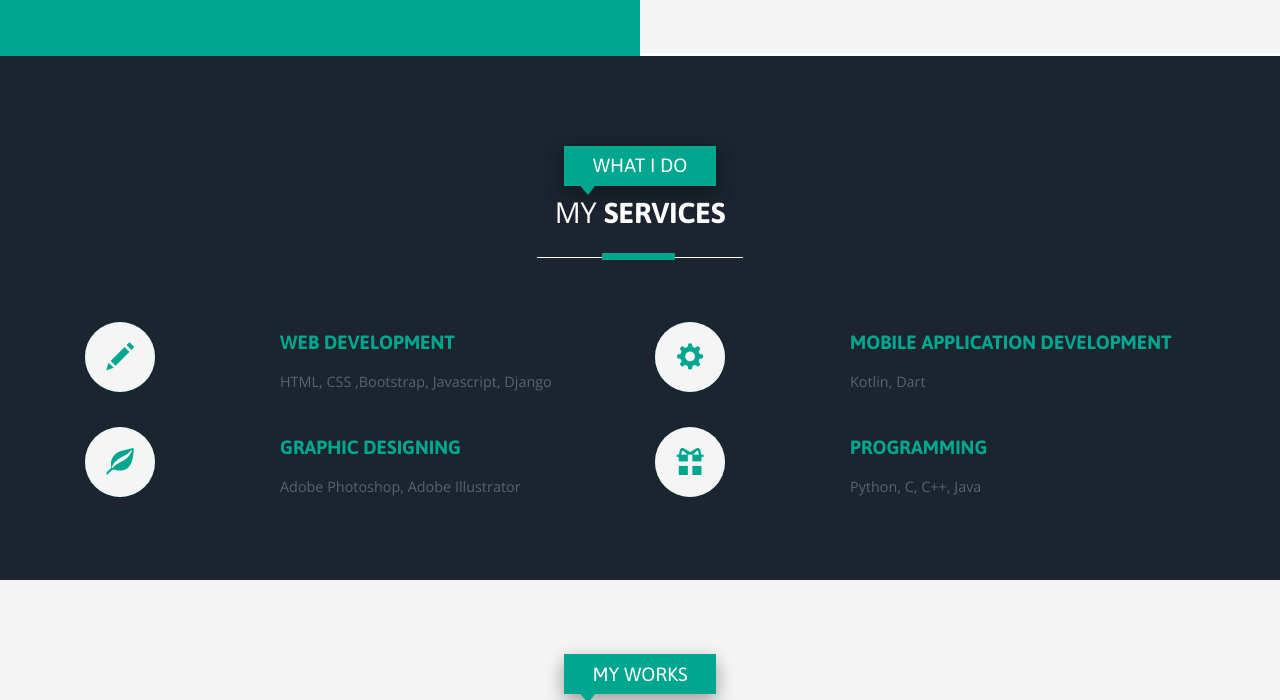
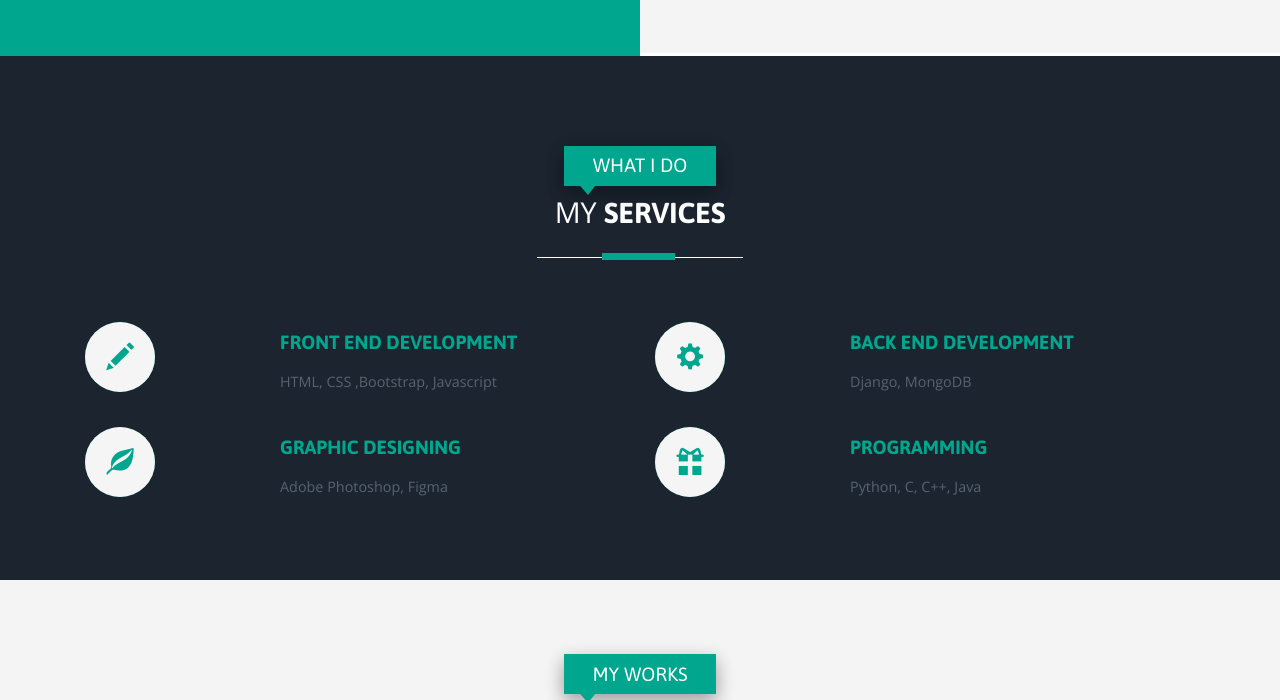
Before and after one commit to ninjahurricane007/ninjahurricane007.github.io, a plain HTML site: page index.html in a window 1280 px wide. Shown: the part 1194-1894 px from the top of the page. Drawn offline with nearby package versions, Linux system fonts and the light colour scheme; files whose address does not match are found by name.

Commit message:
Update index.html

```diff
--- a/index.html
+++ b/index.html
@@ -115,7 +115,7 @@ Smartphone Compatible web template, free webdesigns for Nokia, Samsung, LG, Sony
 					                <div class="item">
 					                	<div class="about-left-grid">
 											<h2>Hi! I'm <span>Ashiq Cherian</span></h2>
-											<p>Hello folks, I am a second-year B.Tech in Computer Science student at Adi Shankara Institute of Engineering and Technology, Kalady. I'm from Koratty, Kerala. Very passionate about Web Development and Graphic Designing. I aim to become a full-stack web developer at a reputed MNC. I would love to play video games, watch sports, movies,  etc in my leisure time. My dream is to travel across the world by exploring every city.</p>
+											<p>Hello folks, I am a forth-year B.Tech in Computer Science student at Adi Shankara Institute of Engineering and Technology, Kalady. I'm from Koratty, Kerala. Very passionate about Web Development and Graphic Designing. I aim to become a full-stack web developer at a reputed MNC. I would love to play video games, watch sports, movies,  etc in my leisure time. My dream is to travel across the world by exploring every city.</p>
 											<ul>
 												<li><a class="a-btn-a scroll" href="#port">My Work</a></li>
 												<li><a class="a-btn-h scroll" href="#contact">Hire Me</a></li>
@@ -190,8 +190,8 @@ Smartphone Compatible web template, free webdesigns for Nokia, Samsung, LG, Sony
 						</div>
 					</div>
 					<div class="col-xs-8 wthree_about_right_grid_right">
-						<h4>Web Development</h4>
-						<p>HTML, CSS ,Bootstrap, Javascript, Django</p>
+						<h4>Front End Development</h4>
+						<p>HTML, CSS ,Bootstrap, Javascript</p>
 					</div>
 					<div class="clearfix"> </div>
 				</div>
@@ -202,8 +202,8 @@ Smartphone Compatible web template, free webdesigns for Nokia, Samsung, LG, Sony
 						</div>
 					</div>
 					<div class="col-xs-8 wthree_about_right_grid_right">
-						<h4>Mobile Application Development</h4>
-						<p>Kotlin, Dart</p>
+						<h4>Back End Development</h4>
+						<p>Django, MongoDB</p>
 					</div>
 					<div class="clearfix"> </div>
 				</div>
@@ -215,7 +215,7 @@ Smartphone Compatible web template, free webdesigns for Nokia, Samsung, LG, Sony
 					</div>
 					<div class="col-xs-8 wthree_about_right_grid_right">
 						<h4>Graphic Designing</h4>
-						<p>Adobe Photoshop, Adobe Illustrator</p>
+						<p>Adobe Photoshop, Figma</p>
 					</div>
 					<div class="clearfix"> </div>
 				</div>
```
